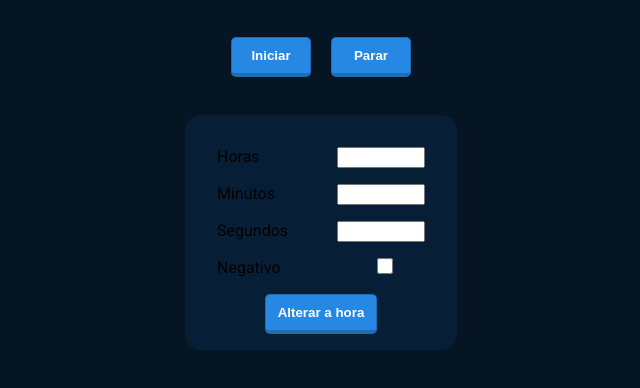
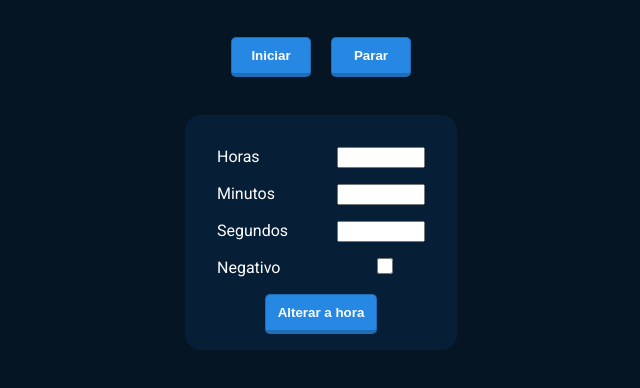
Before and after one commit to landercosta/timer, a plain HTML site: page index.html in a window 1280 px wide. Shown: the part 204-592 px from the top of the page, without its empty margins (319-959 px from the left). Drawn offline with Linux system fonts and the light colour scheme.

Commit message:
Cor de fonte modificada

```diff
--- a/main.css
+++ b/main.css
@@ -6,8 +6,10 @@ body {
   --cor-display-fundo: #FF4500;
   --cor-display-fonte: #fff;
   --cor-form-alterar-hora: #071F36;
+  --cor-fontes: #fff;
   --cor-fundo: #051524;
   background-color: var(--cor-fundo);
+  color: var(--cor-fontes);
   font-family: 'Roboto', sans-serif;
   text-align: center;
 }
```
